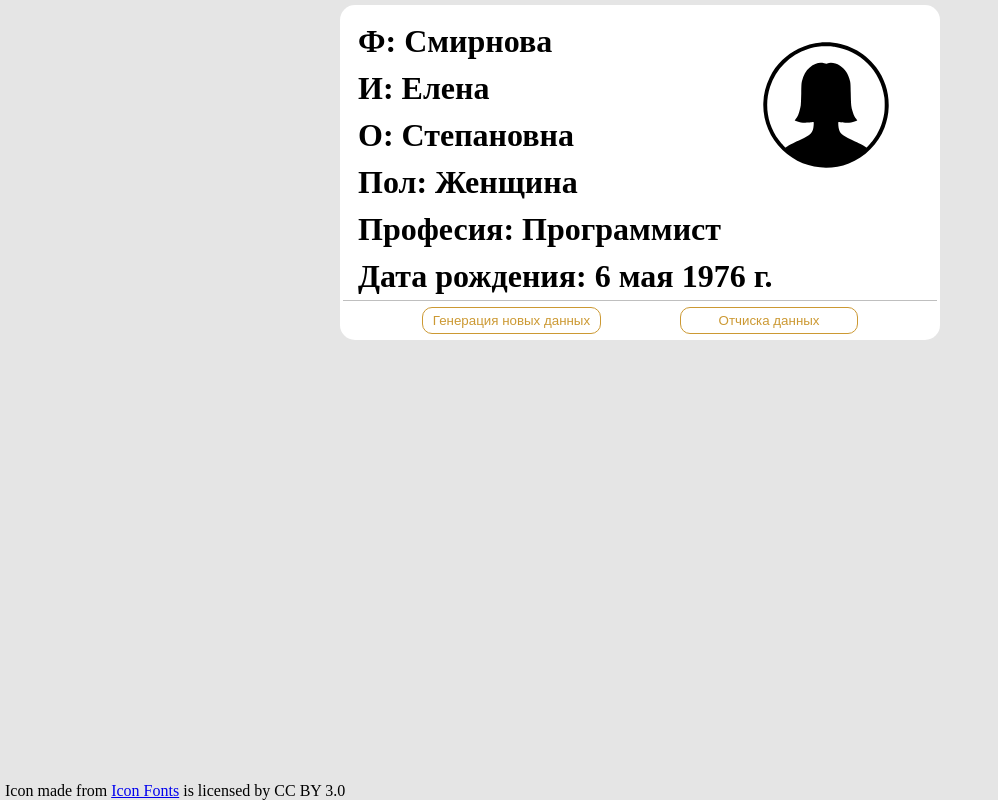
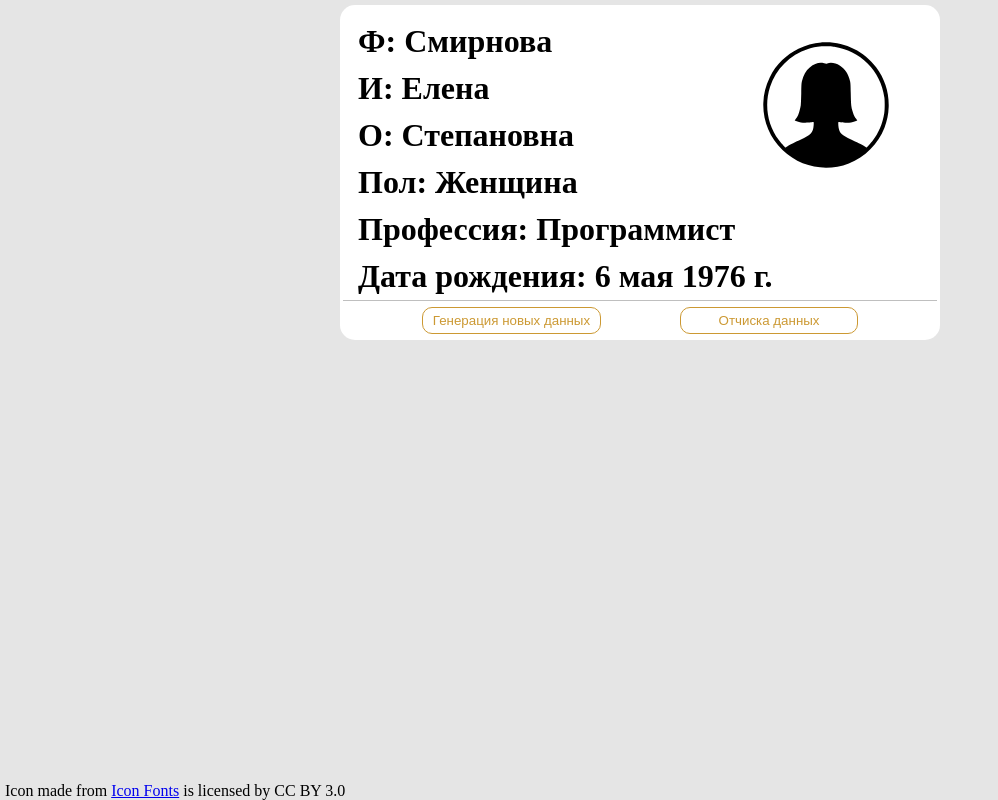
Before and after one commit to Ararat-M/JS-practice, a plain HTML site: page person_generator/index.html in a window 1280 px wide. Shown: the whole page, without its empty margins (0-998 px from the left). Drawn offline with Linux system fonts and the light colour scheme.

Commit message:
fix orthography

```diff
--- a/person_generator/index.html
+++ b/person_generator/index.html
@@ -16,7 +16,7 @@
                     <h1> И: <span id="firstName">firstName</span></h1>
                     <h1> О: <span id="middleName">middleName</span></h1>
                     <h1> Пол: <span id="gender">gender</span></h1>
-                    <h1> Професия: <span id="profession">profession</span></h1>
+                    <h1> Профессия: <span id="profession">profession</span></h1>
                     <h1> Дата рождения: <span id="birthday">birthday</span></h1>
                 </div>
             </div>
```
